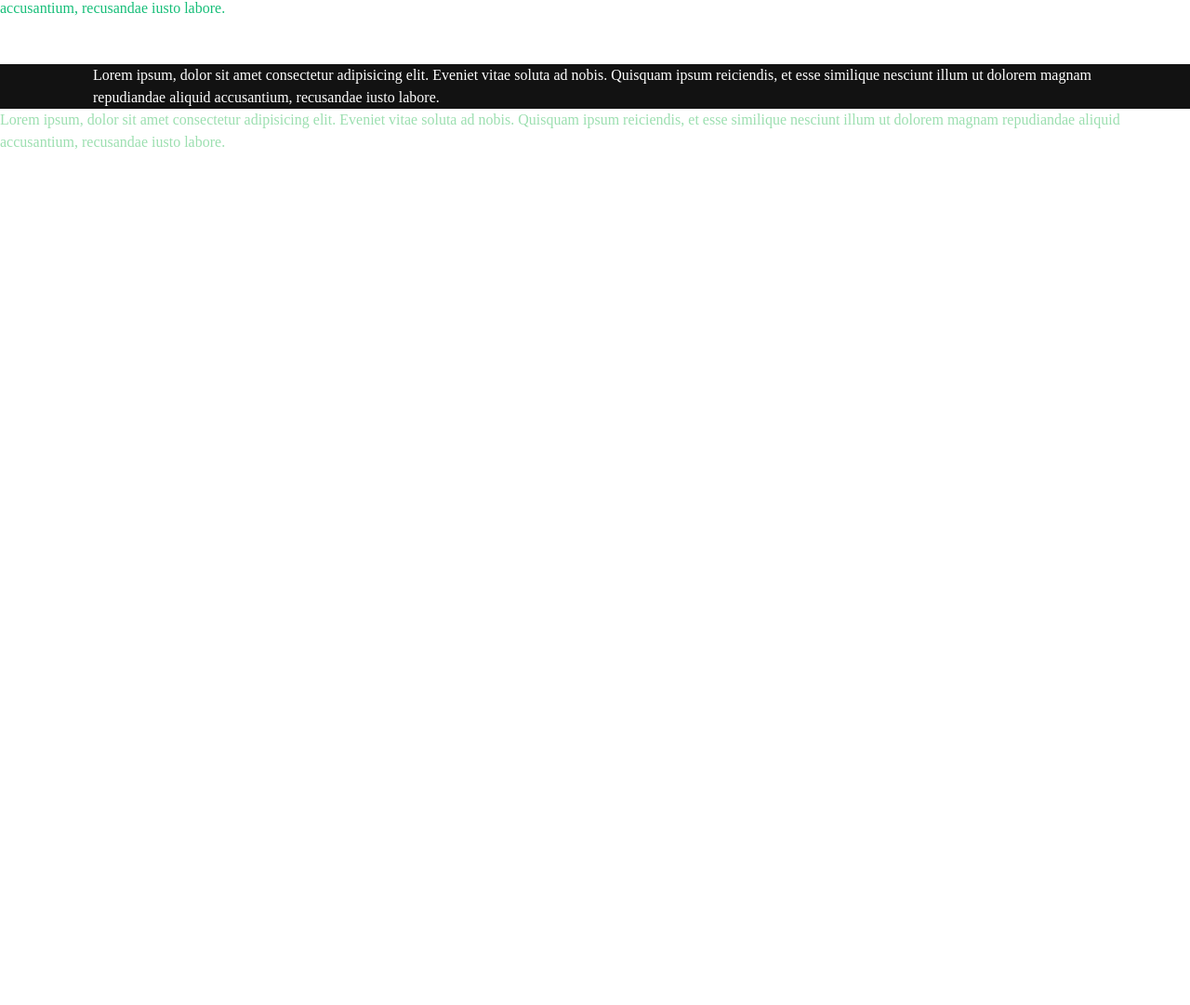
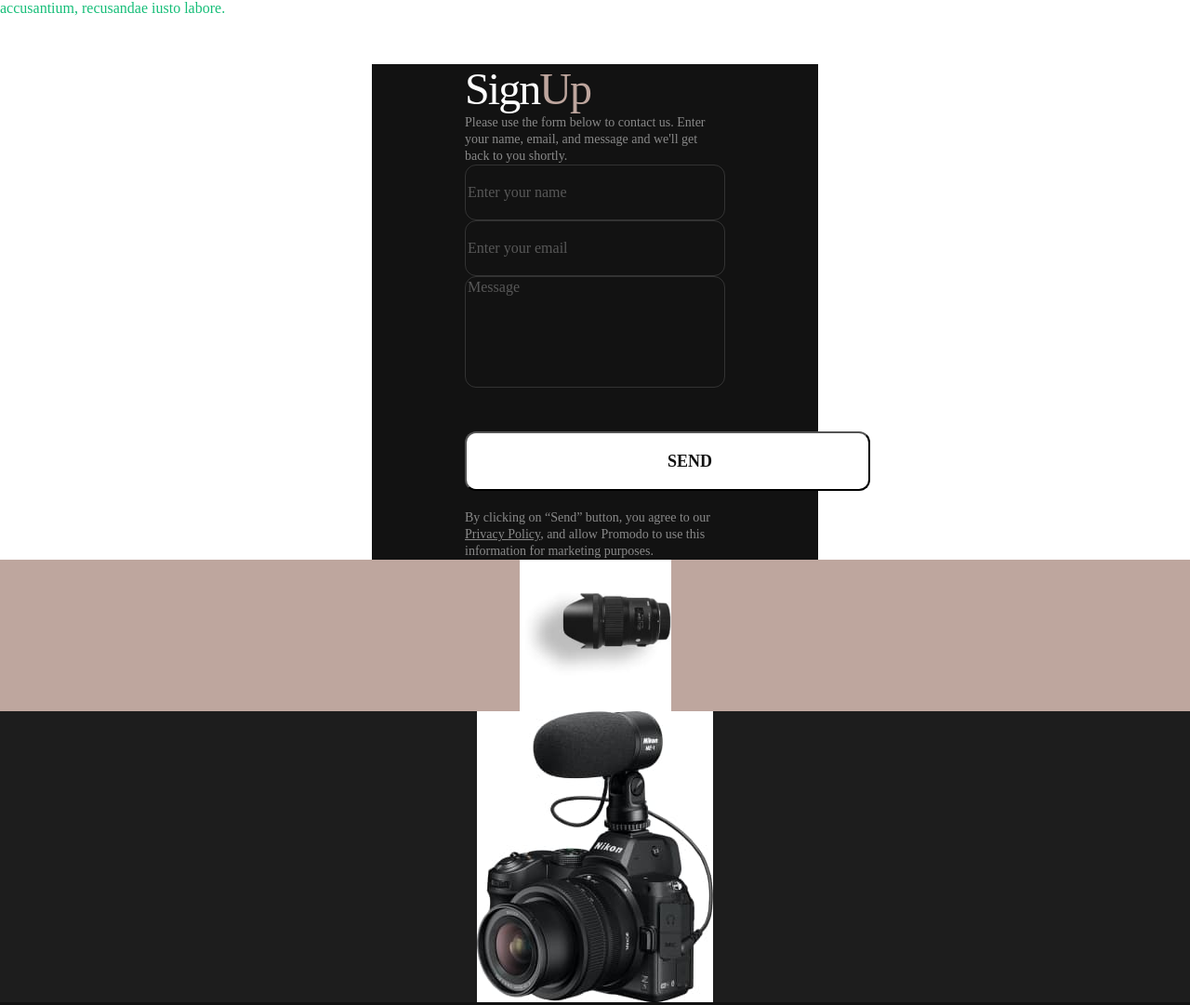
Before and after one commit to instreamer1/project-teamwork09, a website built with Vite: page src/index.html in a window 1280 px wide. Shown: the part 279-1360 px from the top of the page at 93% size. Before the commit the page ends 800 px from the top, so only its background shows below. Built offline with nearby package versions, Linux system fonts and the light colour scheme.

Commit message:
first draft

```diff
--- a/src/css/sign_up.css
+++ b/src/css/sign_up.css
@@ -0,0 +1,121 @@
+.signup-container {
+    max-width: 480px;
+}
+
+.signup-title {
+    color: #FFF;
+
+
+    font-size: 48px;
+
+    font-weight: 500;
+    line-height: 54px;
+
+    letter-spacing: -1.92px;
+}
+
+.signup-title-span {
+    color: #BEA69E;
+
+    font-size: 48px;
+
+    font-weight: 500;
+    line-height: 54px;
+    letter-spacing: -1.92px;
+}
+
+.signup-text {
+    color: rgba(255, 255, 255, 0.50);
+
+    font-size: 14px;
+
+    font-weight: 400;
+    line-height: 18px;
+}
+
+.signup-input {
+    width: 100%;
+    height: 60px;
+    padding-left: ;
+    border-radius: 12px;
+    border: 1px solid rgba(255, 255, 255, 0.20);
+    background-color: transparent;
+    outline-color: #ffffff;
+    opacity: 0.7;
+    padding-left: ;
+
+    transition: border-color 250ms cubic-bezier(0.4, 0, 0.2, 1);
+}
+
+.signup-message {
+    width: 100%;
+    height: 120px;
+    border-radius: 12px;
+    border: 1px solid rgba(255, 255, 255, 0.20);
+    background-color: transparent;
+    outline-color: #ffffff;
+    opacity: 0.7;
+    resize: none;
+    transition: border-color 250ms cubic-bezier(0.4, 0, 0.2, 1);
+}
+
+.send-btn {
+    width: 100%;
+    background-color: #ffffff;
+    display: inline-flex;
+    margin-top: 40px;
+    margin-bottom: 20px;
+    align-items: center;
+    font-size: 18px;
+
+    font-weight: 700;
+    line-height: 28px;
+
+    text-transform: uppercase;
+    color: #121212;
+
+    padding: 16px 216px;
+    border: ;
+    border-radius: 12px;
+
+    min-width: 480;
+    transition: background-color 250ms cubic-bezier(0.4, 0, 0.2, 1);
+}
+
+.signup-policy-text {
+    color: rgba(255, 255, 255, 0.50);
+    font-size: 14px;
+    font-style: normal;
+    font-weight: 400;
+    line-height: 18px;
+}
+
+.signup-policy-span {
+    color: rgba(255, 255, 255, 0.50);
+
+    font-size: 14px;
+
+    font-weight: 400;
+    line-height: 18px;
+    text-decoration-line: underline;
+}
+
+
+.signup-pics-lens {
+
+    background-color: #BEA69E;
+    border-radius: px;
+    box-sizing: border-box;
+    display: flex;
+    align-items: center;
+    justify-content: center;
+}
+
+.signup-pics-camera {
+    background-color: #1D1D1D;
+    ;
+    box-sizing: border-box;
+    display: flex;
+    align-items: center;
+    justify-content: center;
+}
--- a/src/partials/sign_up.html
+++ b/src/partials/sign_up.html
@@ -1 +1,54 @@
-<p>Lorem ipsum, dolor sit amet consectetur adipisicing elit. Eveniet vitae soluta ad nobis. Quisquam ipsum reiciendis, et esse similique nesciunt illum ut dolorem magnam repudiandae aliquid accusantium, recusandae iusto labore.</p>
+<p>
+  Lorem ipsum, dolor sit amet consectetur adipisicing elit. Eveniet vitae soluta
+  ad nobis. Quisquam ipsum reiciendis, et esse similique nesciunt illum ut
+  dolorem magnam repudiandae aliquid accusantium, recusandae iusto labore.
+</p>
+<!--Sign Up-->
+<div class="signup-container container">
+  <h2 class="signup-title">Sign<span class="signup-title-span">Up</span></h2>
+  <p class="signup-text">
+    Please use the form below to contact us. Enter your name, email, and message
+    and we'll get back to you shortly.
+  </p>
+  <form class="signup-form" name="signup">
+    <input
+      class="signup-input"
+      type="text"
+      name="username"
+      placeholder="Enter your name"
+    />
+    <input
+      class="signup-input"
+      type="text"
+      name="email"
+      pattern="[a-z0-9._%+-]+@[a-z0-9.-]+\.[a-z]{2,4}$"
+      placeholder="Enter your email"
+      required
+    />
+    <textarea
+      class="signup-message"
+      id="user-comment"
+      name="user-comment"
+      rows="5"
+      placeholder="Message"
+    ></textarea>
+  </form>
+  <button class="send-btn" type="submit">Send</button>
+  <p class="signup-policy-text">
+    By clicking on “Send” button, you agree to our
+    <span class="signup-policy-span">Privacy Policy</span>, and allow Promodo to
+    use this information for marketing purposes.
+  </p>
+</div>
+<div class="signup-pics">
+  <div class="signup-pics-lens">
+    <img src="./img/sign-up/lens1x.jpg" alt="photo-lens" width="163" />
+  </div>
+  <div class="signup-pics-camera">
+    <img
+      src="./img/sign-up/camera1x.jpg"
+      alt="photo-video-camera"
+      width="254"
+    />
+  </div>
+</div>
```
Also changed, not shown: src/img/sign-up/camera.png (added), src/img/sign-up/camera1x.jpg (added), src/img/sign-up/camera2x.jpg (added), src/img/sign-up/lens.png (added), src/img/sign-up/lens1x.jpg (added), src/img/sign-up/lens2x.jpg (added).
